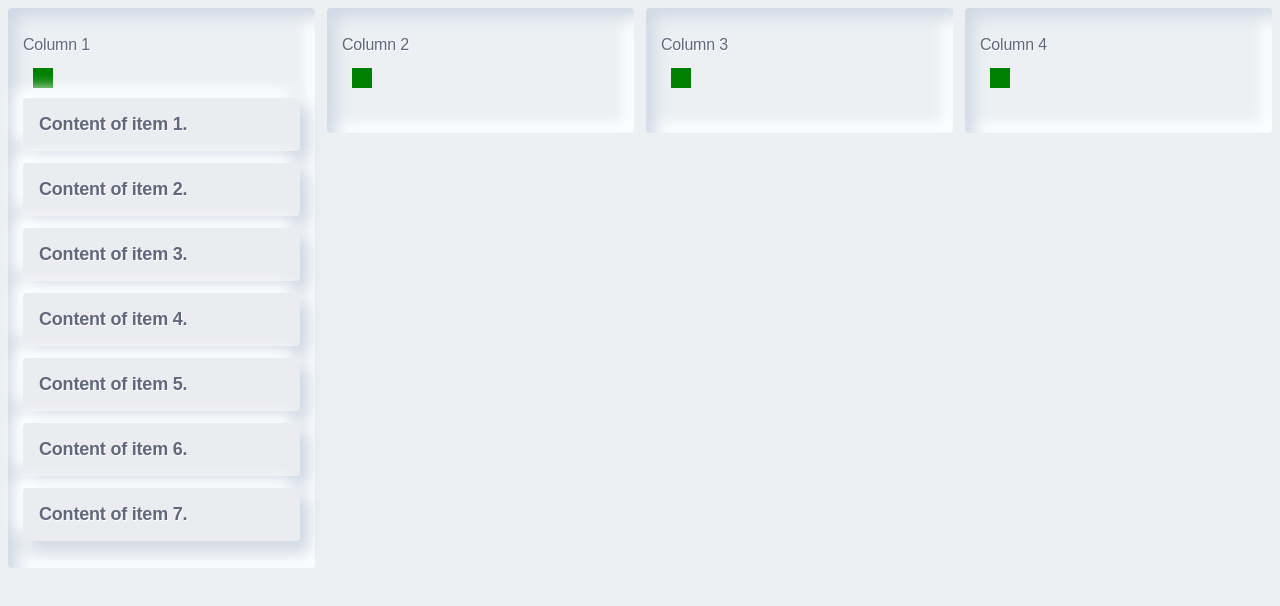
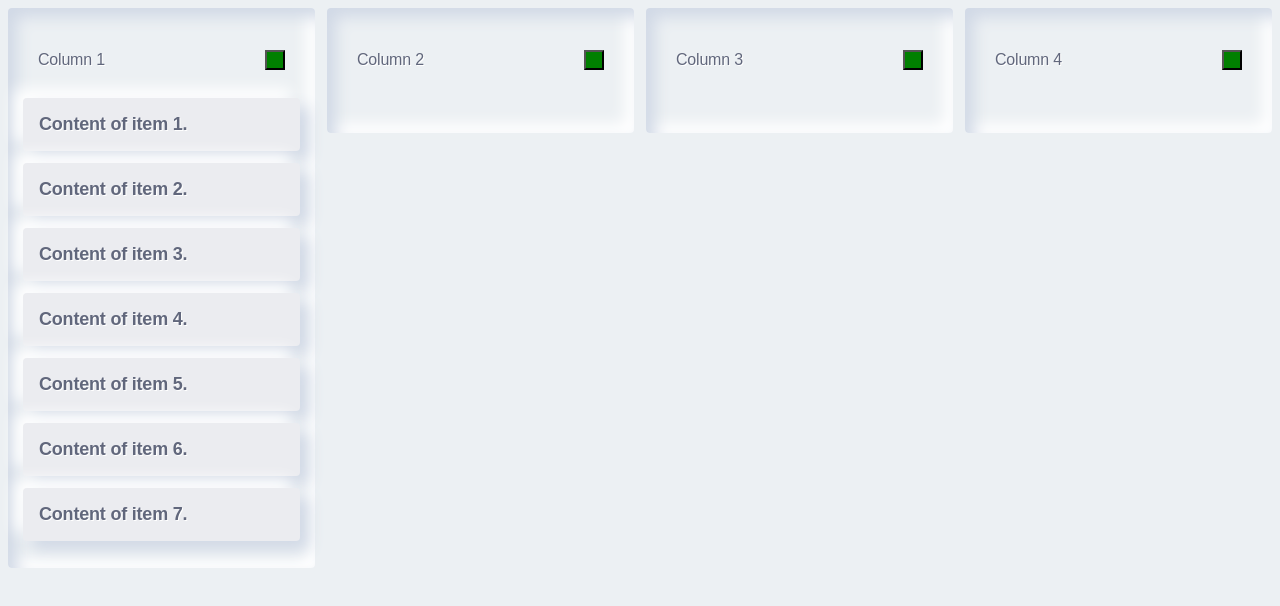
Before and after one commit to ryanskystack/react-dnd-task, a React (Create React App) app: page / in a window 1280 px wide. Shown: the top 606 px of the page. Built offline with nearby package versions, Linux system fonts and the light colour scheme.

Commit message:
version2

```diff
--- a/src/components/add-button.tsx
+++ b/src/components/add-button.tsx
@@ -4,22 +4,29 @@ import styled from 'styled-components';
 
 // Define types for board item element properties
 type AddButtonProps = {
+    id: any
     onClick: any
 }
 
 // Create styles board element properties
-const AddButtonEl = styled.div`
-  display: flex;
-  align-items: flex-start;
-  justify-content: space-between;
+const AddButtonEl = styled.button`
+    right:0;
+    width:20px;
+    height:20px;
+    display:flex;
+    justify-content: space-between;
+    background-color:green;
+    color:white;
 `
 export const AddButton: React.FC<AddButtonProps> = (props) => {
-    const { onClick } = props;
+    const { id, onClick } = props;
     return (
-        <AddButtonEl>
-            <div onClick={onClick}>
 
-                {/* <svg
+        <AddButtonEl id={id} onClick={onClick} type="button">
+
+            {/* <button id={id} onClick={onClick} style={{width:'20px',height:'20px',backgroundColor:'green'}} type="button">
+            </button> */}
+            {/* <svg
                     aria-hidden="true"
                     focusable="false"
                     data-prefix="fas"
@@ -34,19 +41,13 @@ export const AddButton: React.FC<AddButtonProps> = (props) => {
                     >
                     </path>
                 </svg> */}
-            </div>
+
         </AddButtonEl>
 
 
     );
 
 
-    //     <BoardItemEl
-
-    //     >
-    //       {props.item.content}
-    //     </BoardItemEl>
-    //   )}
 
 
 };
--- a/src/components/board-column.tsx
+++ b/src/components/board-column.tsx
@@ -8,12 +8,14 @@ import styled from 'styled-components';
 import { BoardItem } from './board-item';
 // Import BoardItem component
 import { AddButton } from './add-button';
-
+// Import BoardItem component
+import { SettingToggle } from './setting-toggle';
 // Define types for board column element properties
 type BoardColumnProps = {
   column: any,
   dataState: any,
   items: any,
+  parentCallback: any,
   setDataState: any
 }
 
@@ -43,6 +45,14 @@ const BoardColumnWrapper = styled.div`
     margin-left: 12px;
   }
 `
+// Create styles for BoardColumnHeader element
+const BoardColumnHeader = styled.div`
+  display:flex;
+  padding: 15px;
+  justify-content:space-between;
+  align-items: center;
+
+`
 
 // Create styles for BoardColumnTitle element
 const BoardColumnTitle = styled.h2`
@@ -51,22 +61,31 @@ const BoardColumnTitle = styled.h2`
   letter-spacing: -0.2px;
   text-shadow: 1px 1px 0 #FFF;
 `
-// Create styles for AddButton element
-const AddButtonDiv = styled.div`
-  margin: 10px;
-  width: 20px;
-  height:20px;
-  right:0;
-  display:flex;
-  background-color:green;
-  color:white;
-  cursor: pointer;
-  &:hover {
-    box-shadow: -2px -2px 5px #FFF, 2px 2px 5px #BABECC;
-  }
+// // Create styles for AddButton element
+// const AddButtonDiv = styled.div`
+//   margin: 10px;
 
-`
+//   right:0;
+//   display:flex;
+//   justify-content: space-between;
+//   background-color:green;
+//   color:white;
+//   cursor: pointer;
+//   &:hover {
+//     box-shadow: -2px -2px 5px #FFF, 2px 2px 5px #BABECC;
+//   }
 
+//  `
+//  const SettingToggleDiv = styled.div`
+//   margin: 10px;
+
+//   right:0;
+//   left:auto;
+//   display:flex;
+//   cursor: pointer;
+
+
+// `
 // Create styles for BoardColumnContent element
 const BoardColumnContent = styled.div<BoardColumnContentStylesProps>`
   min-height: 20px;
@@ -79,56 +98,74 @@ const BoardColumnContent = styled.div<BoardColumnContentStylesProps>`
 // Create and export the BoardColumn component
 export const BoardColumn: React.FC<BoardColumnProps> = (props) => {
   console.log("props:", props);
-  const { dataState, column, setDataState } = props;
-  console.log("dataState:", dataState);
+  const { dataState, column, setDataState, parentCallback } = props;
   let itemList = dataState.items;
-  console.log("itemList:", itemList);
   let columns = dataState.columns;
-  console.log("columns:", columns);
+
 
   const onClickAdder = (e: any) => {
     console.log("e:", e);
     console.log("e.target:", e.target);
-    let targetKey = (e.target as any).key;
+    //Check out the clicked button and define its column
+    let targetKey = (e.target as any).id;
     console.log("targetKey:", targetKey);
+    //Check out the number of the keys and name the added item
     let count = Object.keys(itemList).length;
+
+    let lastId = Object.keys(itemList)[count-1];
+
+    console.log(" Object.keys(itemList):",  Object.keys(itemList));
     console.log("count:", count);
-    let newItemId: string = `item-${count + 1}`;
-    let newItemContent: string = `Content of item ${count + 1}.`;
-    let newItemsIdsArr = columns[targetKey].itemsIds.unshift(newItemId);
-    console.log("newItemsIdsArr:", newItemsIdsArr);
+    console.log("lastId:", lastId);
+    let largestIndex = parseInt(lastId.substring(5));
+
+    let newIndex=largestIndex+1;
+    let newItemId: string ='item-'+ newIndex;
+    let newItemContent: string = `Content of New item.`;
+
+    console.log("newItemId:", newItemId);
+    console.log("newItemContent:", newItemContent);
+    console.log("columns[targetKey].itemsIds:", columns[targetKey].itemsIds);
+    let ItemsIdsArr = columns[targetKey].itemsIds;
+    ItemsIdsArr.unshift(newItemId);
+
+    console.log("ItemsIdsArr:", ItemsIdsArr);
+
     // Create new Item to update Items
-    const newItemList = {
-      ...itemList,
-      [itemList.newItemId.id]: newItemId,
-      [itemList.newItemId.content]: newItemContent
-    }
-    console.log("newItemList:", newItemList);
-    // Create new Item to update columns
-    const newColumns = {
-      ...columns,
-      [columns[targetKey].itemsIds]: newItemsIdsArr
-    }
-    console.log("newColumns:", newColumns);
+
+    let newItemObj = {
+      id: newItemId,
+      content: newItemContent
+    };
+    itemList[`${newItemId}`] = newItemObj;
+
+    console.log("itemList:", itemList);
+
     // update dataState
     const newDataState = {
       ...dataState,
-      items: newItemList,
-      columns: newColumns
+      items: itemList
     }
     console.log("newDataState:", newDataState);
-    setDataState(newDataState);
+
+    parentCallback(newDataState);
+
+
   }
 
   return (
     <BoardColumnWrapper>
-      <BoardColumnTitle>
-        {props.column.title}
-      </BoardColumnTitle>
-      <AddButtonDiv>
-        <AddButton key={column.id} onClick={onClickAdder} />
-      </AddButtonDiv>
+      <BoardColumnHeader>
+        <BoardColumnTitle>
+          {props.column.title}
+        </BoardColumnTitle>
+        {/* <AddButtonDiv> */}
 
+        {/* <SettingToggle key={column.id} onClick={onClickAdder} /> */}
+
+        <AddButton key={column.id} id={column.id} onClick={onClickAdder} />
+        {/* </AddButtonDiv> */}
+      </BoardColumnHeader>
       <Droppable droppableId={props.column.id}>
         {(provided, snapshot) => (
 
--- a/src/components/board.tsx
+++ b/src/components/board.tsx
@@ -21,6 +21,9 @@ export const Board: React.FC = (props) => {
   // Initialize board state with board data
   const [dataState, setDataState] = useState<any>(initialBoardData);
 
+  const handleUpdate = (newDataState: any) => {
+    setDataState(newDataState);
+  }
 
   // Handle drag & drop
   const onDragEnd = (result: any) => {
@@ -122,7 +125,7 @@ export const Board: React.FC = (props) => {
           // Get item belonging to the current column
           const items = column.itemsIds.map((itemId: string) => (dataState.items as any)[itemId])
           // Render the BoardColumn component
-          return <BoardColumn key={column.id} dataState={dataState} column={column} items={items} setDataState={setDataState} />
+          return <BoardColumn key={column.id} dataState={dataState} column={column} items={items} parentCallback={handleUpdate} setDataState={setDataState} />
         })}
       </DragDropContext>
     </BoardEl>
--- /dev/null
+++ b/src/components/setting-toggle.tsx
@@ -0,0 +1,64 @@
+import * as React from 'react';
+
+import styled from 'styled-components';
+
+// Define types for board item element properties
+type SettingToggleProps = {
+    onClick: any
+}
+
+// Create SettingToggle element properties
+const ToggleEl = styled.div`
+    height: 100%;
+    width: 200%;
+    background: #ecf0f3;
+    border-radius: 15px;
+    transform: translate3d(-75%, 0, 0);
+    transition: transform 0.4s cubic-bezier(0.85, 0.05, 0.18, 1.35);
+    box-shadow:
+      -8px -4px 8px 0px #ffffff,
+      8px 4px 12px 0px #d1d9e6;
+`
+const ToggleStateEl = styled.input`
+    display: none;
+    &:checked ~ .indicator {
+        transform: translate3d(25%, 0, 0);
+      }
+`
+
+const IndicatorEl = styled.div`
+    height: 100%;
+    width: 200%;
+    background: #ecf0f3;
+    border-radius: 15px;
+    transform: translate3d(-75%, 0, 0);
+    transition: transform 0.4s cubic-bezier(0.85, 0.05, 0.18, 1.35);
+    box-shadow:
+      -8px -4px 8px 0px #ffffff,
+      8px 4px 12px 0px #d1d9e6;
+`
+
+
+export const SettingToggle: React.FC<SettingToggleProps> = (props) => {
+    const { onClick } = props;
+    return (
+        <ToggleEl onClick={onClick}>
+            <ToggleStateEl type="checkbox" name="check" value="check">
+            </ToggleStateEl>
+            <IndicatorEl className="indicator">
+            </IndicatorEl>
+        </ToggleEl>
+
+
+    );
+
+
+    //     <BoardItemEl
+
+    //     >
+    //       {props.item.content}
+    //     </BoardItemEl>
+    //   )}
+
+
+};
```
